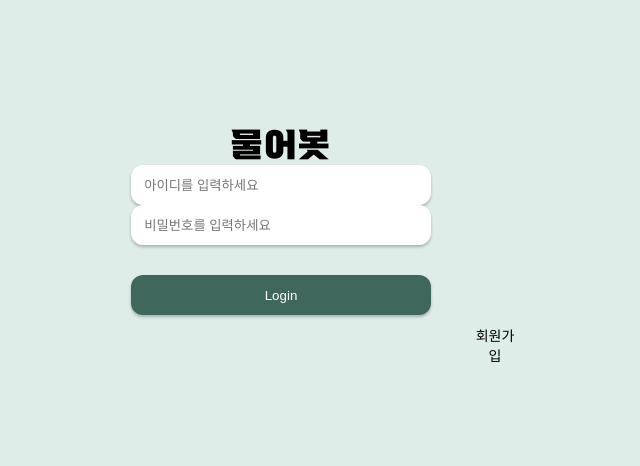
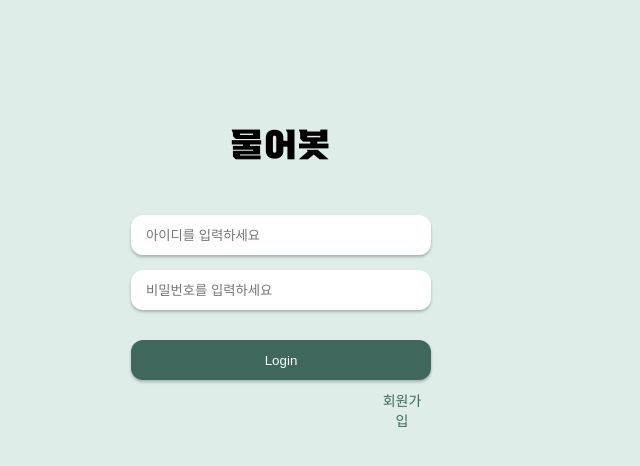
Before and after one commit to hanseongbugi/MURERbot, a React (Create React App) app in the folder murerbot/: page / in a window 1280 px wide. Shown: the top 466 px of the page, without its empty margins (359-999 px from the left). Built offline with nearby package versions, Linux system fonts and the light colour scheme.

Commit message:
로그인 화면 수정

```diff
--- a/murerbot/src/components/Login.js
+++ b/murerbot/src/components/Login.js
@@ -33,12 +33,12 @@ const Login=()=>{
                 <div className="input_group">
                     <div className="row">
                         <div className="col-12">
-                            <input className="input-id" type='text' name='input_id' placeholder="아이디를 입력하세요" value={inputId} onChange={handleInputId}/>
+                            <input className="input_id" type='text' name='input_id' placeholder="아이디를 입력하세요" value={inputId} onChange={handleInputId}/>
                         </div>
                     </div>
                     <div className="row">
                         <div className="col-12">
-                            <input className="input-pw" type='password' name='input_pw' placeholder="비밀번호를 입력하세요"value={inputPw} onChange={handleInputPw}/>
+                            <input className="input_pw" type='password' name='input_pw' placeholder="비밀번호를 입력하세요"value={inputPw} onChange={handleInputPw}/>
 
                         </div>
                     </div>
@@ -59,7 +59,7 @@ const Login=()=>{
 
                 <div className="goto_signup_div">
                     <div className="row">
-                        <div className="col-8"></div>
+                        <div className="col-7"></div>
                         <div className="col-3">
                             <div>
                                 <Link className="goto_signup" to="/SignUp">회원가입</Link>
--- a/murerbot/src/css/login.css
+++ b/murerbot/src/css/login.css
@@ -108,6 +108,7 @@ input {
     text-decoration: none;
     font-size: 14px;
     text-align: center;
+    color: #3F675B;
 }
 .goto-signup:hover{
     color:blue;
```
Also changed, not shown: murerbot/src/components/menu/ChatScreen.js (added, +21 -0 lines), murerbot/src/css/menu/chatScreen.css (added).
